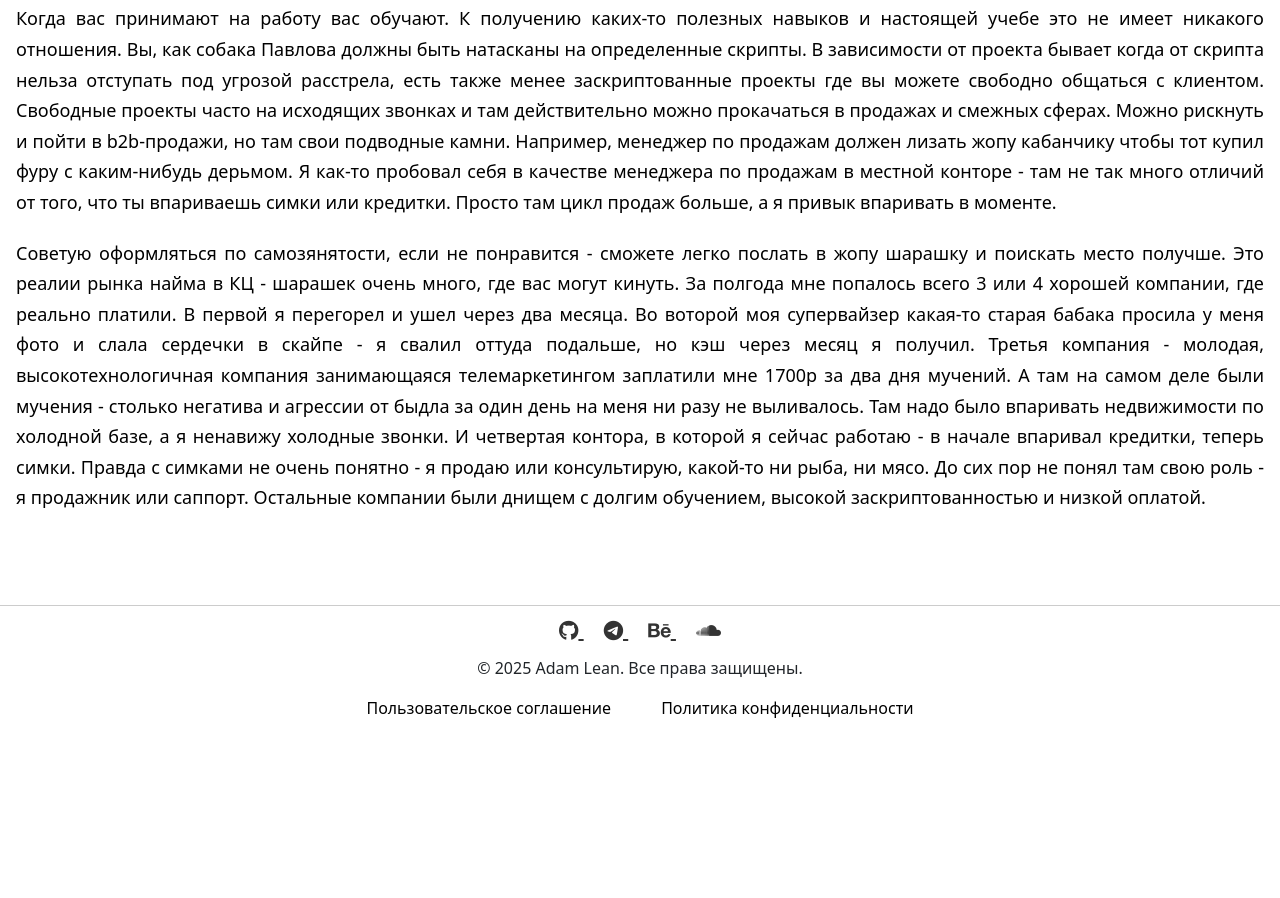
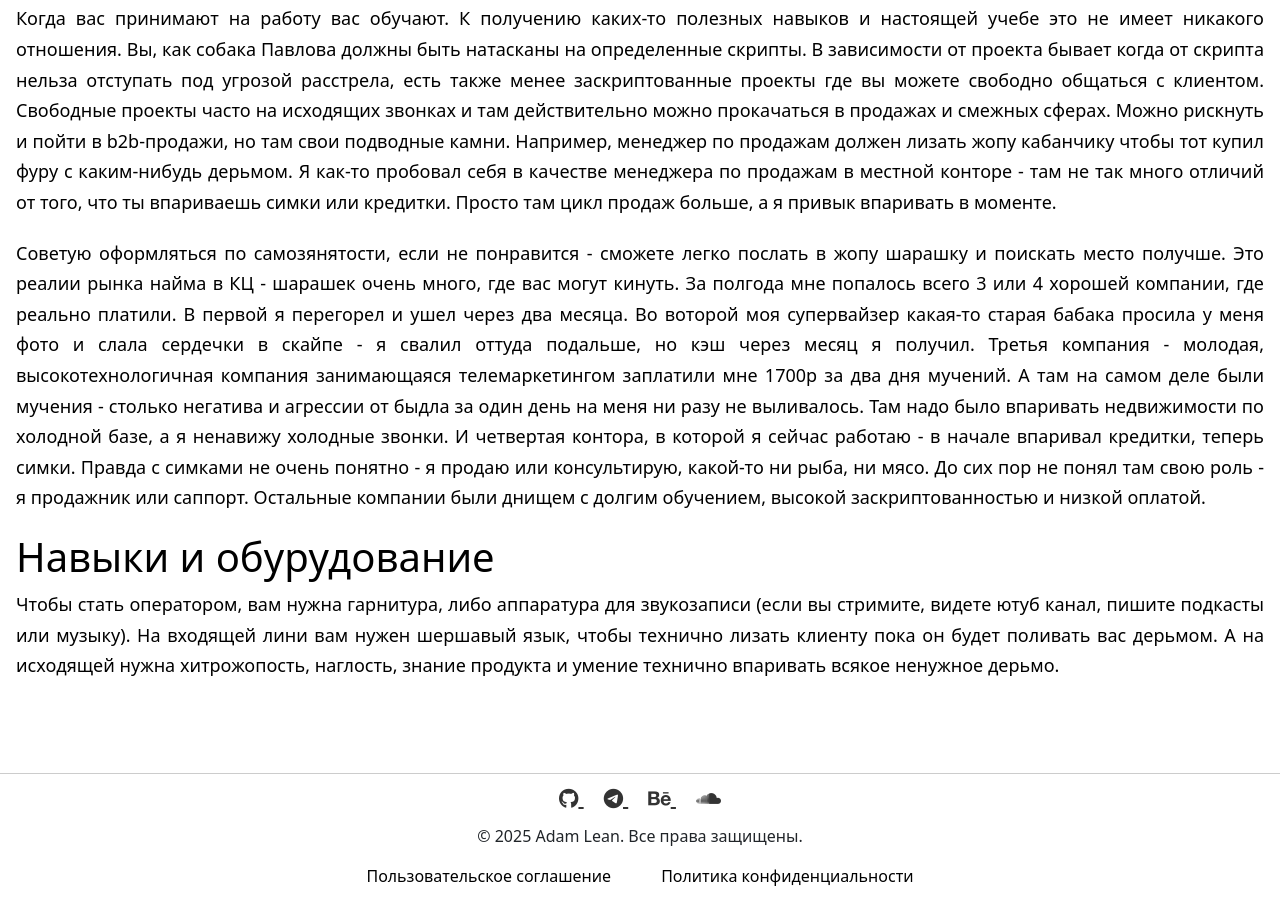
Before and after one commit to exhum0/exhum0, an Astro site: page /ru/iworkincallcenter in a window 1280 px wide. Shown: the part 1163-2061 px from the top of the page. Before the commit the page ends 1893 px from the top, so only its background shows below. Built offline with nearby package versions, Linux system fonts and the light colour scheme; Astro itself is replaced by a stand-in of ours.

Commit message:
Update iworkincallcenter.md

```diff
--- a/src/content/blog/ru/iworkincallcenter.md
+++ b/src/content/blog/ru/iworkincallcenter.md
@@ -36,3 +36,7 @@ image: "/assets/img/blog/callcenterpost.jpg"
 В первой я перегорел и ушел через два месяца. Во воторой моя супервайзер какая-то старая бабака просила у меня фото и слала сердечки в скайпе - я свалил оттуда подальше, но кэш через месяц я получил. Третья компания - молодая, высокотехнологичная компания занимающаяся телемаркетингом заплатили мне 1700р за два дня мучений.
 А там на самом деле были мучения - столько негатива и агрессии от быдла за один день на меня ни разу не выливалось. Там надо было впаривать недвижимости по холодной базе, а я ненавижу холодные звонки. И четвертая контора, в которой я сейчас работаю - в начале впаривал кредитки, теперь симки. Правда с симками не очень понятно - я продаю или консультирую, какой-то ни рыба, ни мясо.
 До сих пор не понял там свою роль - я продажник или саппорт. Остальные компании были днищем с долгим обучением, высокой заскриптованностью и низкой оплатой.
+
+# Навыки и обурудование
+
+Чтобы стать оператором, вам нужна гарнитура, либо аппаратура для звукозаписи (если вы стримите, видете ютуб канал, пишите подкасты или музыку). На входящей лини вам нужен шершавый язык, чтобы технично лизать клиенту пока он будет поливать вас дерьмом. А на исходящей нужна хитрожопость, наглость, знание продукта и умение технично впаривать всякое ненужное дерьмо.
```
